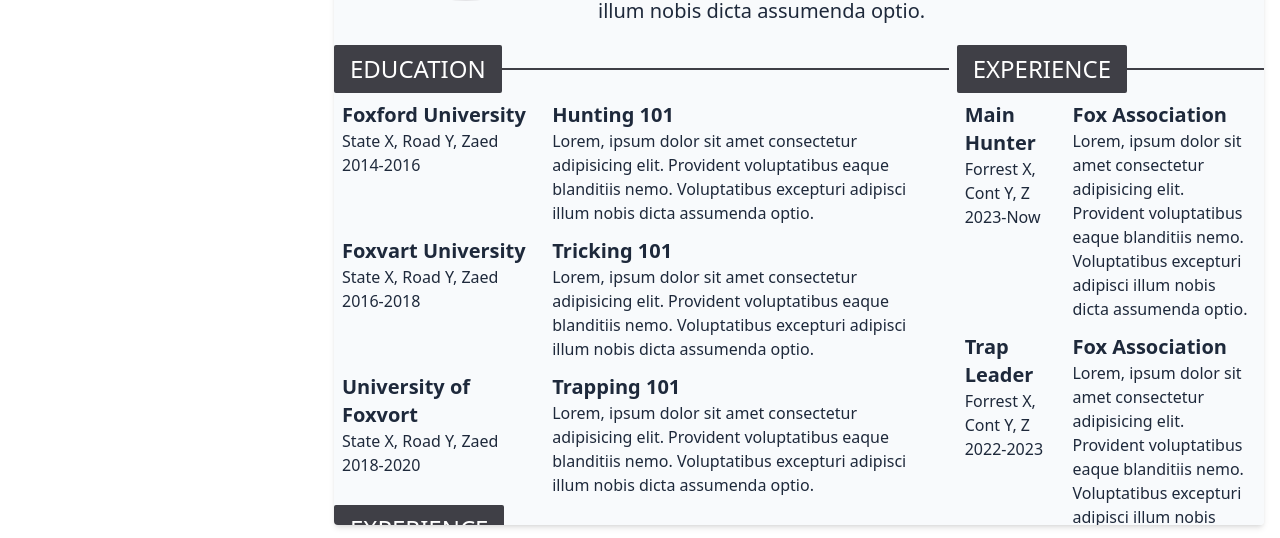
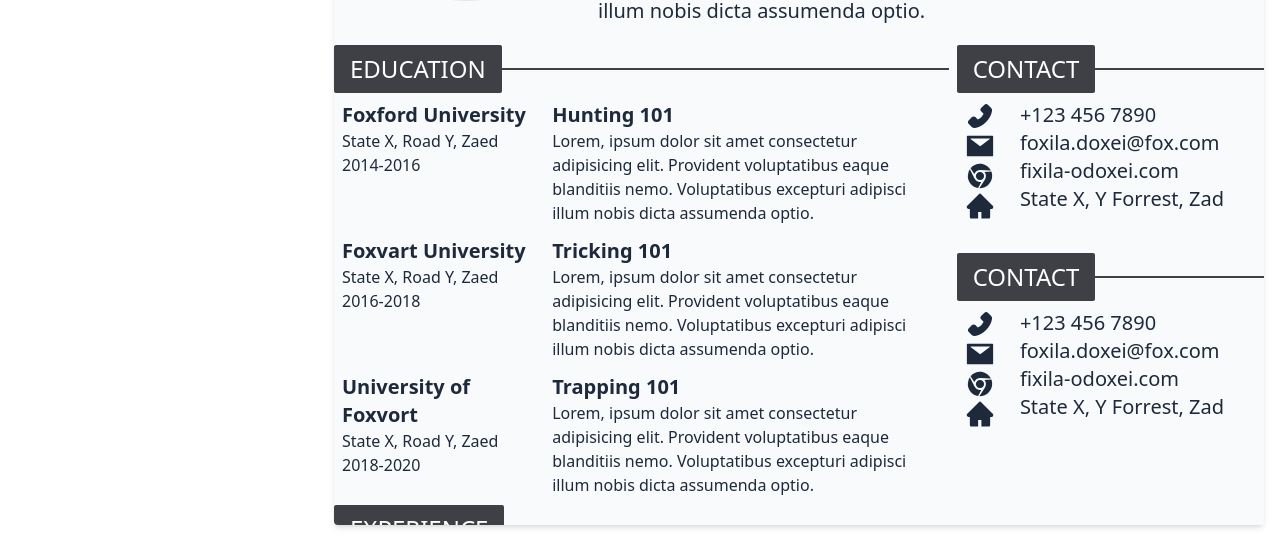
Before and after one commit to utshodebravestone/cv-maker, a React (Vite) app: page / in a window 1280 px wide. Shown: the part 259-797 px from the top of the page. Built offline with nearby package versions, Linux system fonts and the light colour scheme; grey boxes are pictures that could not be loaded.

Commit message:
added contact

```diff
--- a/src/components/CV/index.tsx
+++ b/src/components/CV/index.tsx
@@ -1,3 +1,4 @@
+import Contact from "../Contact";
 import Education from "../Education";
 import Experience from "../Experience";
 import List from "../List";
@@ -21,9 +22,12 @@ const CV = () => {
             <List component={Experience} data={cv.experiences} />
           </Section>
         </div>
-        <div className="w-full lg:w-2/6">
-          <Section title="Experience">
-            <List component={Experience} data={cv.experiences} />
+        <div className="grid grid-cols-2 lg:flex flex-col  gap-6 w-full lg:w-2/6">
+          <Section title="contact">
+            <Contact />
+          </Section>
+          <Section title="contact">
+            <Contact />
           </Section>
         </div>
       </div>
--- /dev/null
+++ b/src/components/Contact/index.tsx
@@ -0,0 +1,30 @@
+import {
+  AiFillChrome,
+  AiFillHome,
+  AiFillMail,
+  AiFillPhone,
+} from "react-icons/ai";
+import { useAppState } from "../state/appState";
+
+const Contact = () => {
+  const { cv } = useAppState();
+
+  return (
+    <div className="flex gap-2">
+      <div className="w-1/6">
+        <AiFillPhone size={30} />
+        <AiFillMail size={30} />
+        <AiFillChrome size={30} />
+        <AiFillHome size={30} />
+      </div>
+      <div className="w-5/6">
+        <p className="font-medium text-xl">{cv.phone}</p>
+        <p className="font-medium text-xl">{cv.email}</p>
+        <p className="font-medium text-xl">{cv.website}</p>
+        <p className="font-medium text-xl">{cv.location}</p>
+      </div>
+    </div>
+  );
+};
+
+export default Contact;
--- a/src/components/state/appState.ts
+++ b/src/components/state/appState.ts
@@ -7,6 +7,11 @@ const cv: CVType = {
   profession: "Tricks N' Traps Specialist",
   about:
     "Lorem, ipsum dolor sit amet consectetur adipisicing elit. Provident voluptatibus eaque blanditiis nemo. Voluptatibus excepturi adipisci illum nobis dicta assumenda optio.",
+
+  phone: "+123 456 7890",
+  email: "foxila.doxei@fox.com",
+  website: "fixila-odoxei.com",
+  location: "State X, Y Forrest, Zad",
 
   educations: [
     {
--- a/src/components/types/index.tsx
+++ b/src/components/types/index.tsx
@@ -3,6 +3,11 @@ export interface CVType {
   name: string;
   profession: string;
   about: string;
+
+  phone: string;
+  email: string;
+  website: string;
+  location: string;
 
   educations: EducationType[];
 
```
